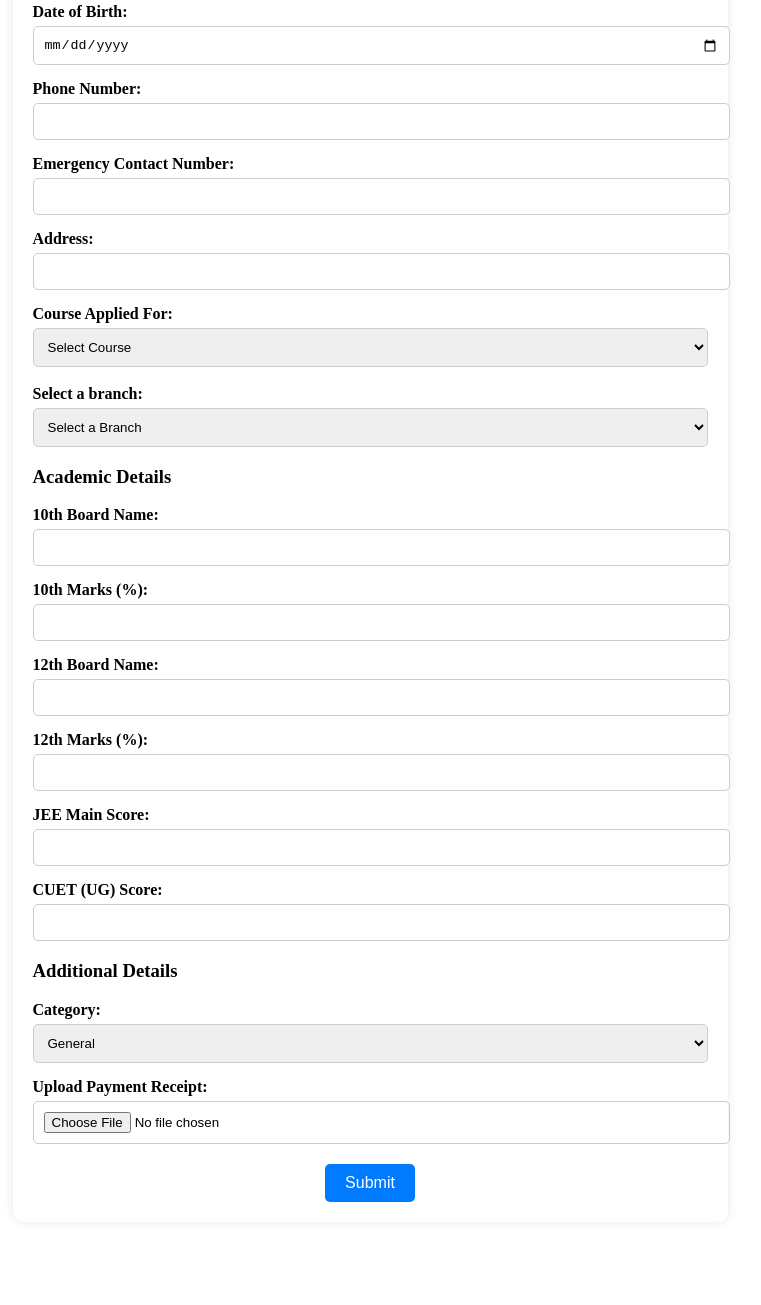
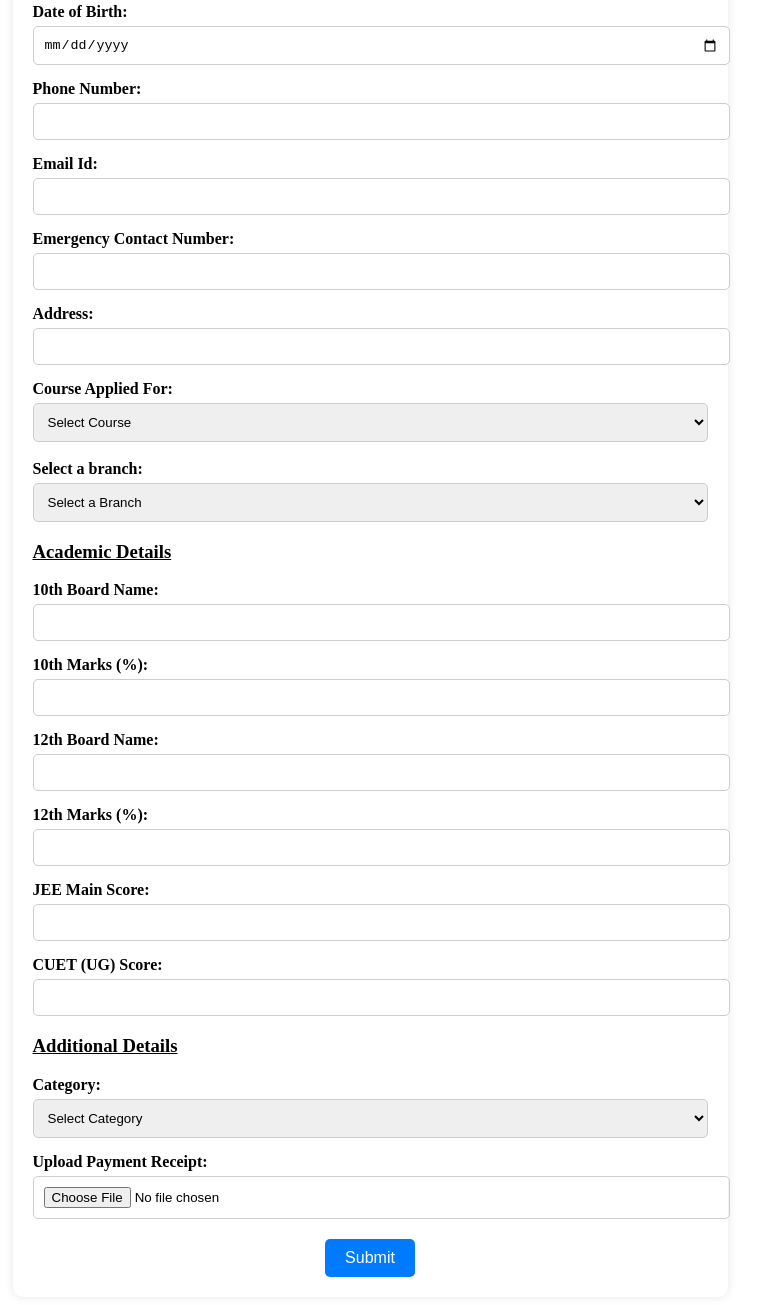
Before and after one commit to hiteashgupta1/ADMIN_FORM, a plain HTML site: page index.html in a window 1280 px wide. Shown: the part 529-1834 px from the top of the page, without its empty margins (270-1031 px from the left). Before the commit the page ends 1759 px from the top, so only its background shows below. Drawn offline with Linux system fonts and the light colour scheme.

Commit message:
Update index.html

```diff
--- a/index.html
+++ b/index.html
@@ -45,6 +45,10 @@
                 <input type="tel" id="phone" name="phone" required>
             </div>
             <div class="form-group">
+                <label for="email">Email Id:</label>
+                <input type="email" id="email" name="email" required>
+            </div>
+            <div class="form-group">
                 <label for="emergency-contact">Emergency Contact Number:</label>
                 <input type="tel" id="emergency-contact" name="emergency-contact" required>
             </div>
@@ -68,7 +72,9 @@
             </div>
 
             <!-- Academic Details -->
-            <h3>Academic Details</h3>
+            <u>
+                <h3>Academic Details</h3>
+            </u>
             <div class="form-group">
                 <label for="board10">10th Board Name:</label>
                 <input type="text" id="board10" name="board10" required>
@@ -95,10 +101,13 @@
             </div>
 
             <!-- Additional Details -->
-            <h3>Additional Details</h3>
+            <u>
+                <h3>Additional Details</h3>
+            </u>
             <div class="form-group">
                 <label for="category">Category:</label>
                 <select id="category" name="category">
+                    <option value="">Select Category</option>
                     <option value="general">General</option>
                     <option value="sc">SC</option>
                     <option value="st">ST</option>
```
